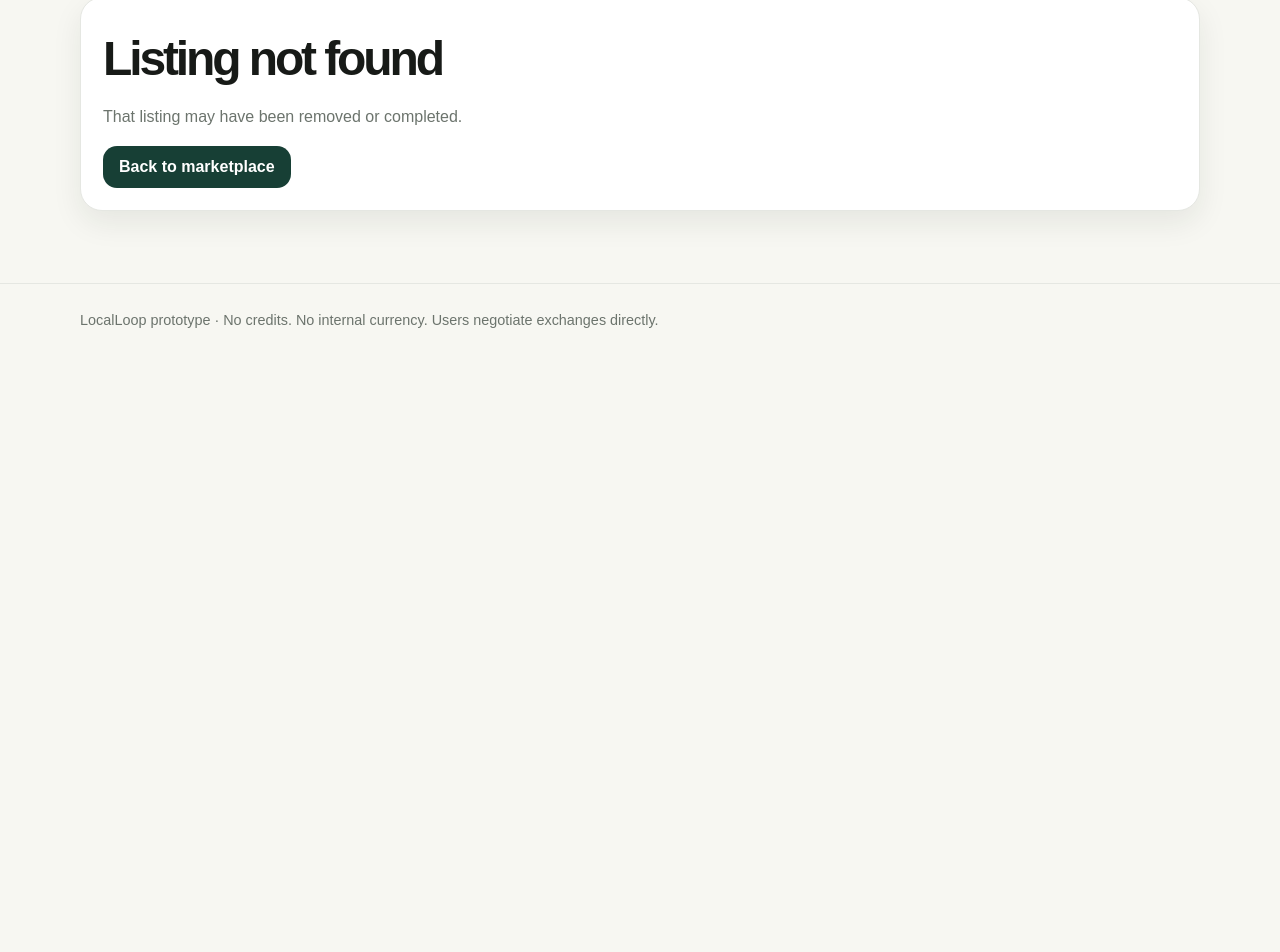
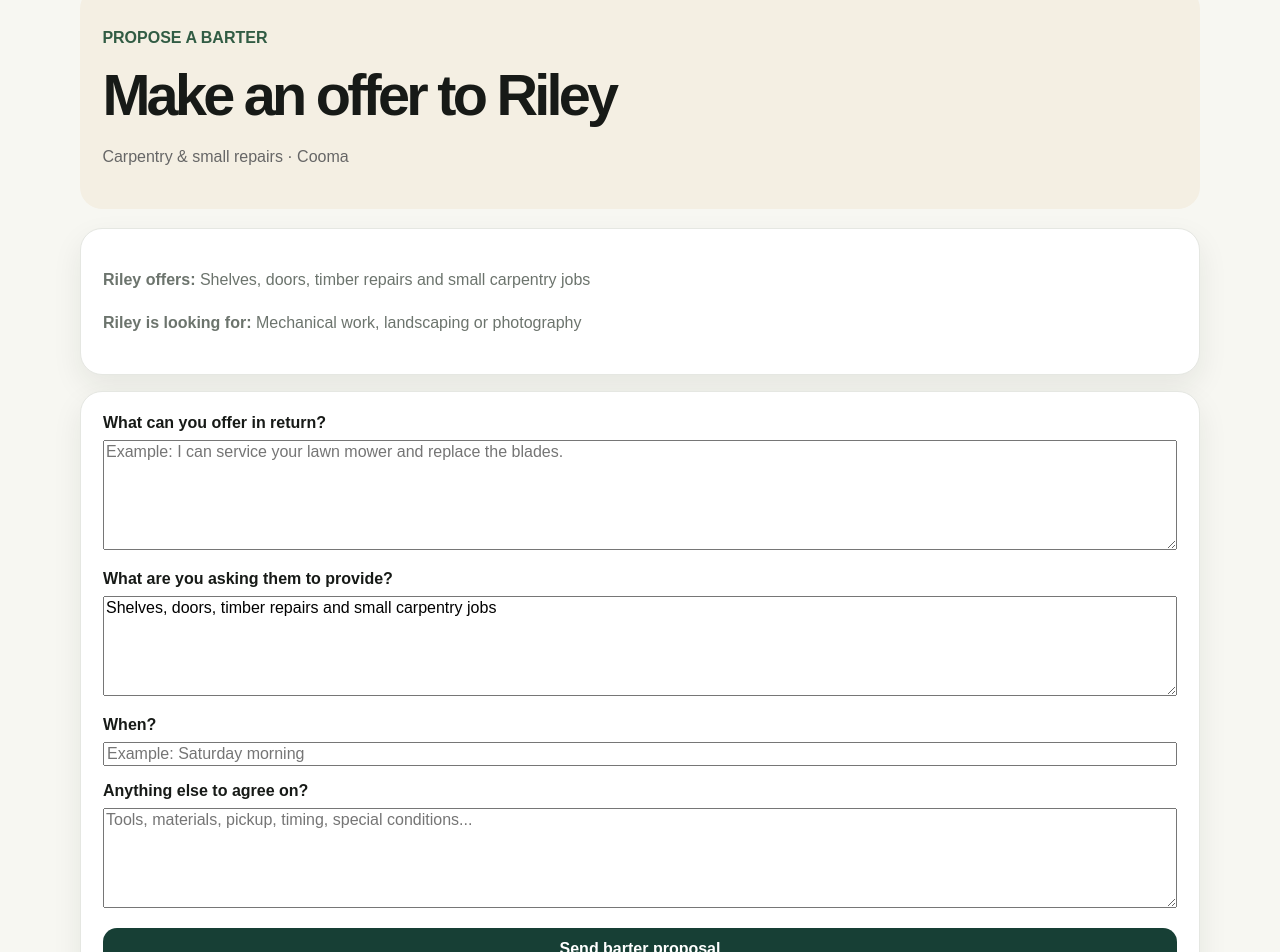
Before and after one commit to ryleycampbell93/LocalLoop, a Next.js app: page /propose in a window 1280 px wide. Before the commit this address had no page. Shown: the part 116-1068 px from the top of the page. Before the commit the page ends 800 px from the top, so only its background shows below. Built offline with nearby package versions, Linux system fonts and the light colour scheme.

Commit message:
Restore barter proposal flow

```diff
--- /dev/null
+++ b/app/propose/page.tsx
@@ -0,0 +1,167 @@
+"use client";
+
+import Link from "next/link";
+import { Suspense, useMemo, useState } from "react";
+import { useSearchParams } from "next/navigation";
+
+const listings = {
+  "carpentry-cooma": {
+    title: "Carpentry & small repairs",
+    person: "Riley",
+    town: "Cooma",
+    offers: "Shelves, doors, timber repairs and small carpentry jobs",
+    wants: "Mechanical work, landscaping or photography",
+  },
+  "gardening-jindabyne": {
+    title: "Gardening & yard help",
+    person: "Sarah",
+    town: "Jindabyne",
+    offers: "Garden cleanups, mowing and basic yard maintenance",
+    wants: "Website help, bookkeeping or moving assistance",
+  },
+  "tech-berridale": {
+    title: "Computer & website help",
+    person: "James",
+    town: "Berridale",
+    offers: "Basic websites, computer setup and troubleshooting",
+    wants: "Painting, gardening or handyman help",
+  },
+};
+
+function ProposeContent() {
+  const searchParams = useSearchParams();
+  const listingId = searchParams.get("listing") || "carpentry-cooma";
+
+  const listing = useMemo(() => {
+    return (
+      listings[listingId as keyof typeof listings] ||
+      listings["carpentry-cooma"]
+    );
+  }, [listingId]);
+
+  const [yourOffer, setYourOffer] = useState("");
+  const [theirWork, setTheirWork] = useState(listing.offers);
+  const [when, setWhen] = useState("");
+  const [notes, setNotes] = useState("");
+  const [submitted, setSubmitted] = useState(false);
+
+  return (
+    <main className="container" style={{ padding: "2rem 0 4rem" }}>
+      <section
+        style={{
+          background: "#f4efe3",
+          borderRadius: 22,
+          padding: "1.4rem",
+          marginBottom: "1.2rem",
+        }}
+      >
+        <p style={{ fontWeight: 800, color: "#315c44" }}>
+          PROPOSE A BARTER
+        </p>
+
+        <h1 style={{ fontSize: "clamp(2rem, 8vw, 3.6rem)" }}>
+          Make an offer to {listing.person}
+        </h1>
+
+        <p style={{ color: "#666" }}>
+          {listing.title} · {listing.town}
+        </p>
+      </section>
+
+      <section className="card" style={{ marginBottom: "1rem" }}>
+        <p>
+          <strong>{listing.person} offers:</strong> {listing.offers}
+        </p>
+        <p>
+          <strong>{listing.person} is looking for:</strong> {listing.wants}
+        </p>
+      </section>
+
+      <section className="card" style={{ display: "grid", gap: "1rem" }}>
+        <label>
+          <strong>What can you offer in return?</strong>
+          <textarea
+            value={yourOffer}
+            onChange={(e) => setYourOffer(e.target.value)}
+            placeholder="Example: I can service your lawn mower and replace the blades."
+            style={{ width: "100%", minHeight: 110, marginTop: 8 }}
+          />
+        </label>
+
+        <label>
+          <strong>What are you asking them to provide?</strong>
+          <textarea
+            value={theirWork}
+            onChange={(e) => setTheirWork(e.target.value)}
+            style={{ width: "100%", minHeight: 100, marginTop: 8 }}
+          />
+        </label>
+
+        <label>
+          <strong>When?</strong>
+          <input
+            value={when}
+            onChange={(e) => setWhen(e.target.value)}
+            placeholder="Example: Saturday morning"
+            style={{ width: "100%", marginTop: 8 }}
+          />
+        </label>
+
+        <label>
+          <strong>Anything else to agree on?</strong>
+          <textarea
+            value={notes}
+            onChange={(e) => setNotes(e.target.value)}
+            placeholder="Tools, materials, pickup, timing, special conditions..."
+            style={{ width: "100%", minHeight: 100, marginTop: 8 }}
+          />
+        </label>
+
+        {!submitted ? (
+          <button
+            className="btn"
+            onClick={() => setSubmitted(true)}
+            disabled={!yourOffer.trim()}
+          >
+            Send barter proposal
+          </button>
+        ) : (
+          <div
+            style={{
+              background: "#eef4ef",
+              borderRadius: 14,
+              padding: "1rem",
+            }}
+          >
+            <h3>Proposal ready ✓</h3>
+
+            <p>
+              Next, turn the proposed exchange into a written barter agreement.
+            </p>
+
+            <Link
+              className="btn"
+              href={`/agreement?listing=${listingId}`}
+            >
+              Create barter agreement
+            </Link>
+          </div>
+        )}
+      </section>
+    </main>
+  );
+}
+
+export default function ProposePage() {
+  return (
+    <Suspense
+      fallback={
+        <main className="container" style={{ padding: "2rem 0" }}>
+          Loading proposal...
+        </main>
+      }
+    >
+      <ProposeContent />
+    </Suspense>
+  );
+}
```
